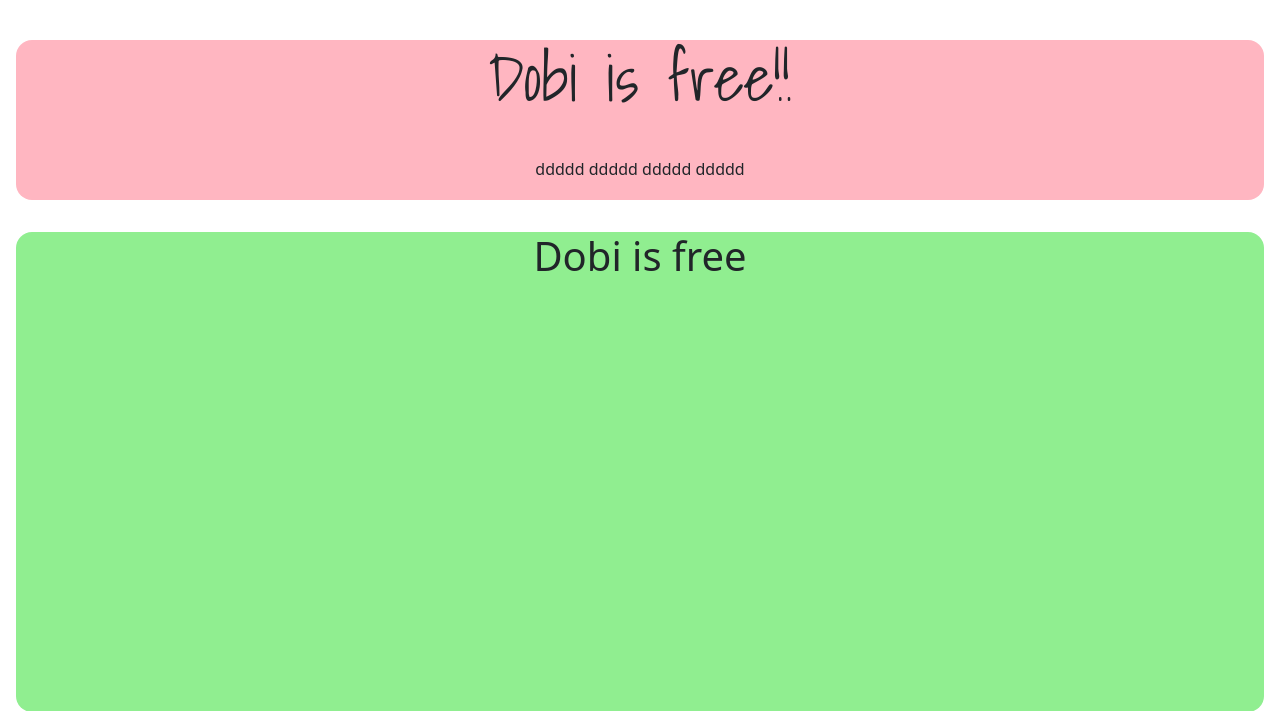
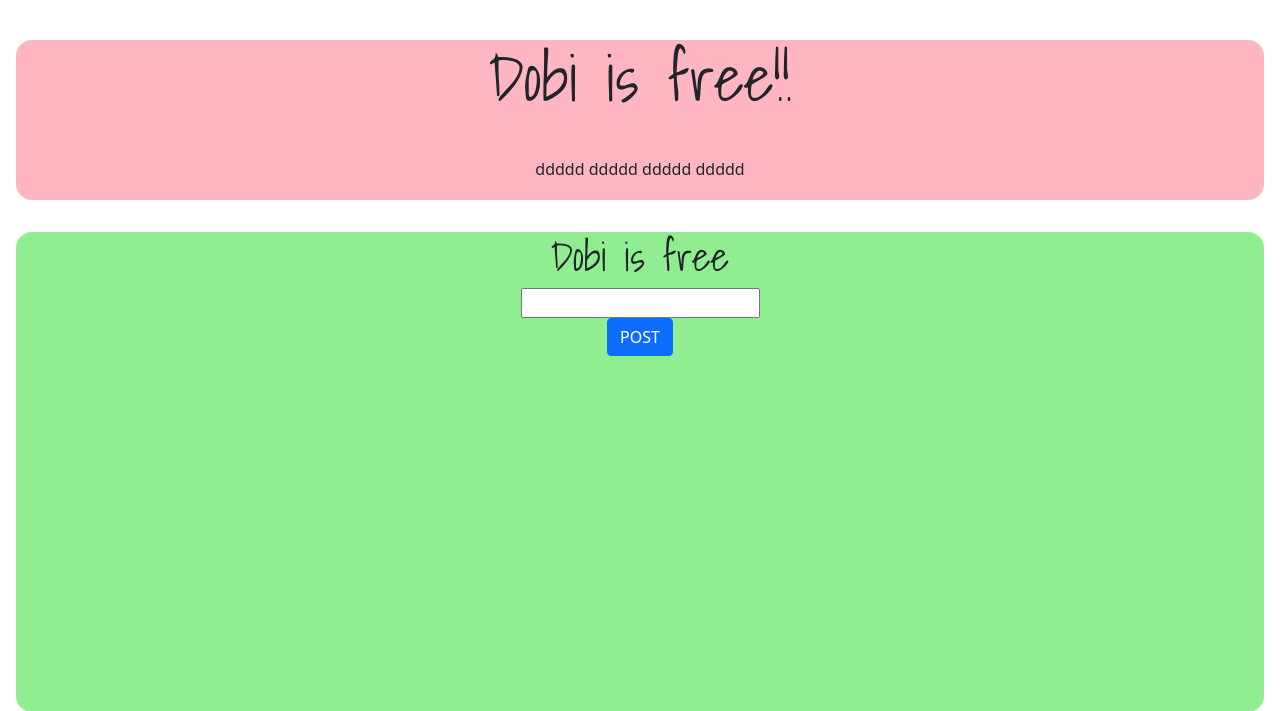
Before and after one commit to KIWONY/Culture-project, a Django app: page /person/nice_world/ in a window 1280 px wide. Shown: the top 711 px of the page. Run offline with Django 4.2, Linux system fonts and the light colour scheme; some web fonts are replaced.

Commit message:
using POST method and save data

```diff
--- a/personapp/templates/personapp/nice_world.html
+++ b/personapp/templates/personapp/nice_world.html
@@ -3,8 +3,18 @@
 {% block content %}
     <div class="free_style">
 
-        <h1>Dobi is free</h1>
-
+        <h1 style="font-family: 'Shadows Into Light', cursive; ">Dobi is free</h1>
+{#        요청명세서#}
+        <form action='/person/nice_world/' method="post">
+            {% csrf_token %}
+            <div>
+                <input type="text" name="nice_world_input">
+            </div>
+            <input type="submit" class="btn btn-primary" value="POST">
+        </form>
+        {% if nice_world_output %}
+            {{ nice_world_output.text }}
+        {% endif %}
     </div>
 
 
--- a/personapp/views.py
+++ b/personapp/views.py
@@ -2,6 +2,18 @@ from django.http import HttpResponse
 from django.shortcuts import render
 
 # Create your views here.
+from personapp.models import NiceWorld
+
 
 def nice_world(request):
-    return render(request,"personapp/nice_world.html")      #dobi/personapp/templates/personapp/nice_world.html
+    if request.method == "POST":
+
+        temp = request.POST.get("nice_world_input")
+        new_nice_world = NiceWorld()        #models에서 정의한 NiceWorld의 새로운 객체
+        new_nice_world.text = temp
+        new_nice_world.save()               #db에 저장 중
+
+        return render(request,"personapp/nice_world.html", context={"nice_world_output": new_nice_world})   #객체를 내보냄
+    #dobi/personapp/templates/personapp/nice_world.html
+    else:
+        return render(request,"personapp/nice_world.html", context={"text" : "GET METHODS!!!!!!!"})
```
